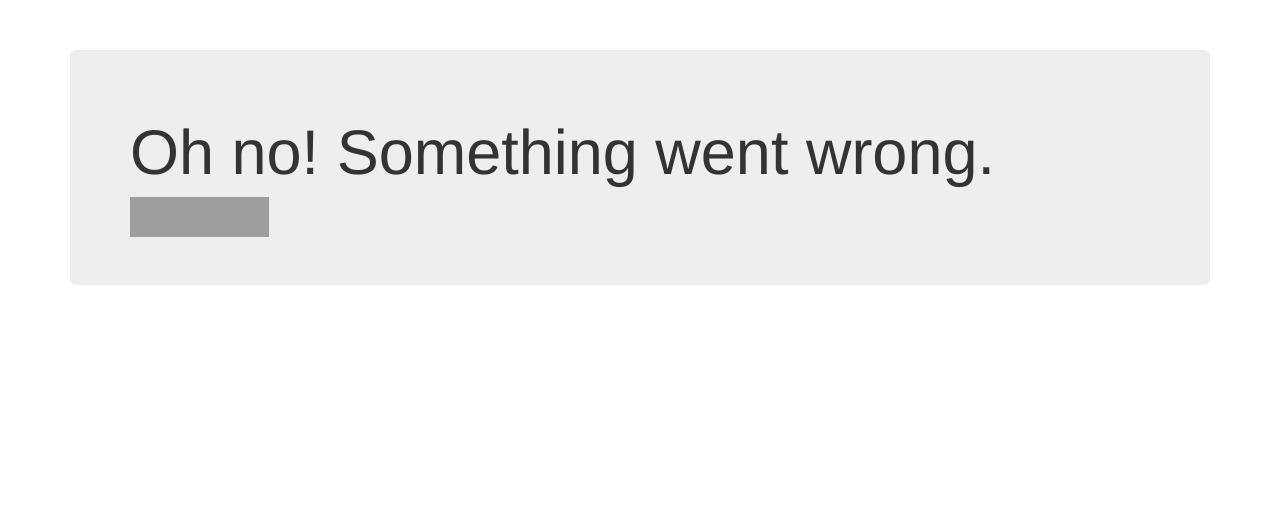
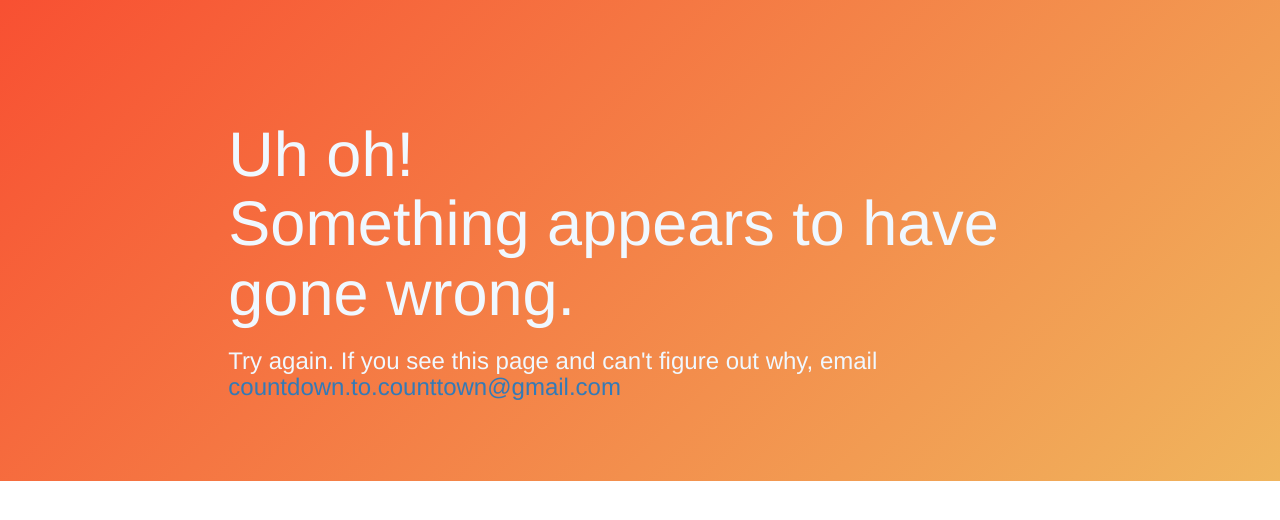
Before and after one commit to brianpgerson/callie, a website: page public/pages/error.html in a window 1280 px wide. Drawn offline with nearby package versions, Linux system fonts and the light colour scheme; grey boxes are pictures that could not be loaded.

Commit message:
Update error and thanks pages

```diff
--- a/public/pages/error.html
+++ b/public/pages/error.html
@@ -2,21 +2,27 @@
 <html lang="en">
   <head>
       <meta charset="UTF-8">
-    <title>Sample Site</title>
+      <title>Callie - A Countdown Slack Bot</title>
 
       <link rel="stylesheet" href="//maxcdn.bootstrapcdn.com/bootstrap/3.3.1/css/bootstrap.min.css">
-    <style>
-        body { padding-top:50px; }
-    </style>
+      <link rel="stylesheet" type="text/css" href="../css/main.css">
+      <link rel="shortcut icon" href="/favicon.ico">
   </head>
   <body>
-
-    <div class="container">
     <div class="jumbotron">
-            <h1>Oh no! Something went wrong.</h1>
-            <a href="https://slack.com/oauth/authorize?scope=incoming-webhook,bot&client_id=54278405042.125508396647&redirect_uri=http://localhost:1337/thanks"><img alt="Add to Slack" height="40" width="139" src="https://platform.slack-edge.com/img/add_to_slack.png" srcset="https://platform.slack-edge.com/img/add_to_slack.png 1x, https://platform.slack-edge.com/img/add_to_slack@2x.png 2x" /></a>
+      <div class="container hero push-down white">
+        <div class="row">
+          <div class="col-md-8 col-md-offset-2 text-center">
+            <div class="text-left">
+              <h1>Uh oh!
+              <br>Something appears to have gone wrong.</h1>
+              <h3 class="push-down">
+                Try again. If you see this page and can't figure out why, email <a href="mailto:countdown.to.counttown@gmail.com" target="_blank">countdown.to.counttown@gmail.com</a>
+              </h3>
             </div>
           </div>
-
+        </div>
+      </div>
+    </div>
   </body>
 </html>
```
Also changed, not shown: public/pages/index.html (+1 -2 lines), public/pages/thanks.html (+15 -8 lines). Lines whose indentation alone changed are shown as unchanged.
